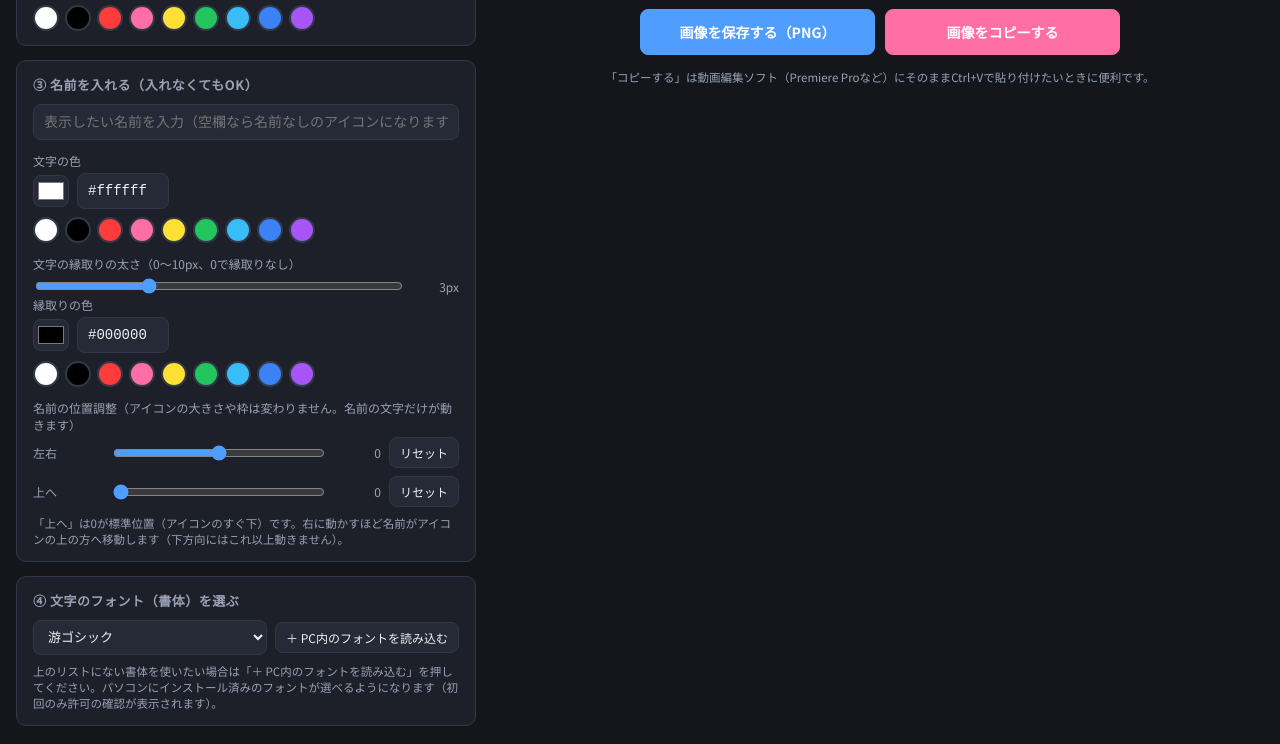
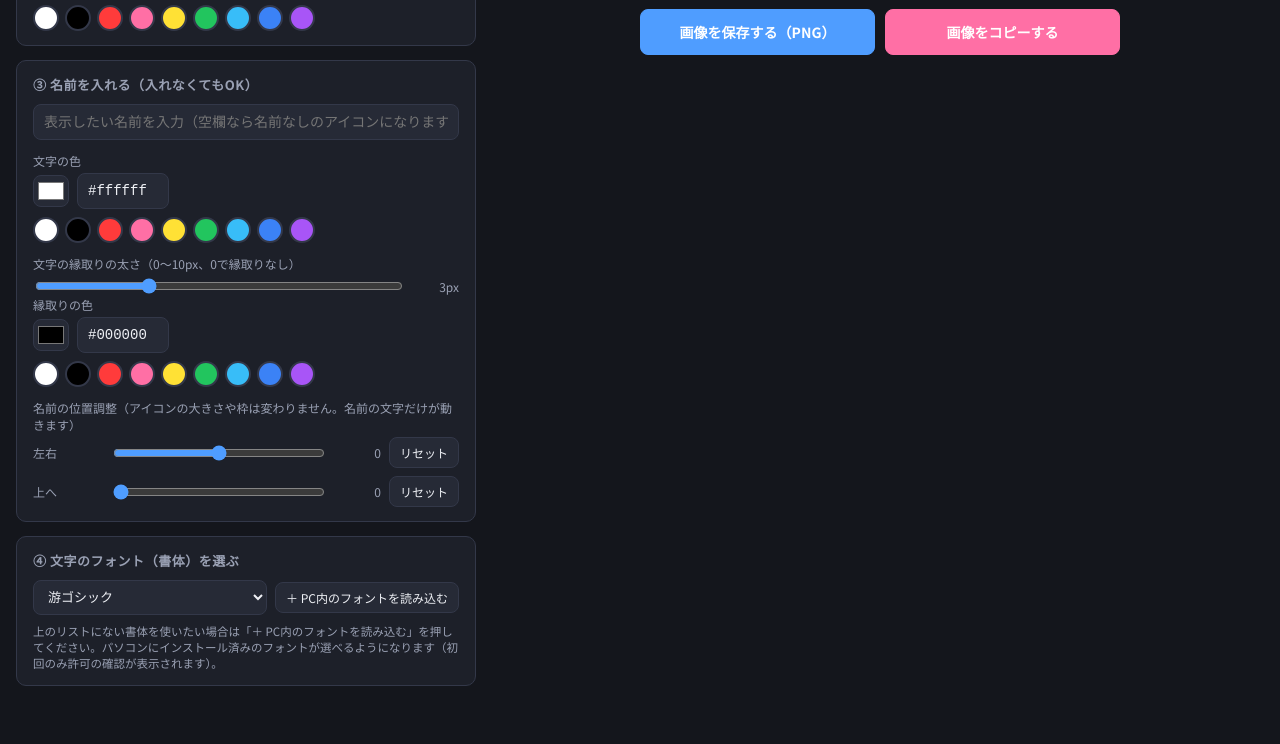
Before and after one commit to 9999haruka/icon-maker, a plain HTML site: page index.html in a window 1280 px wide. Shown: the part 642-1386 px from the top of the page. Drawn offline with Linux system fonts and the light colour scheme.

Commit message:
Add files via upload

```diff
--- a/index.html
+++ b/index.html
@@ -366,7 +366,6 @@
             <span class="range-val" id="textOffsetYVal">0</span>
             <button type="button" class="btn small" id="textOffsetYReset" title="標準位置（0）に戻す">リセット</button>
           </div>
-          <p style="font-size:11.5px;color:var(--text-dim);margin:6px 0 0;">「上へ」は0が標準位置（アイコンのすぐ下）です。右に動かすほど名前がアイコンの上の方へ移動します（下方向にはこれ以上動きません）。</p>
         </div>
       </div>
 
@@ -400,7 +399,6 @@
         <button class="btn primary" id="downloadBtn">画像を保存する（PNG）</button>
         <button class="btn secondary" id="copyBtn">画像をコピーする</button>
       </div>
-      <p style="font-size:11.5px;color:var(--text-dim);margin:0;text-align:center;">「コピーする」は動画編集ソフト（Premiere Proなど）にそのままCtrl+Vで貼り付けたいときに便利です。</p>
       <p id="status"></p>
     </section>
   </main>
```
